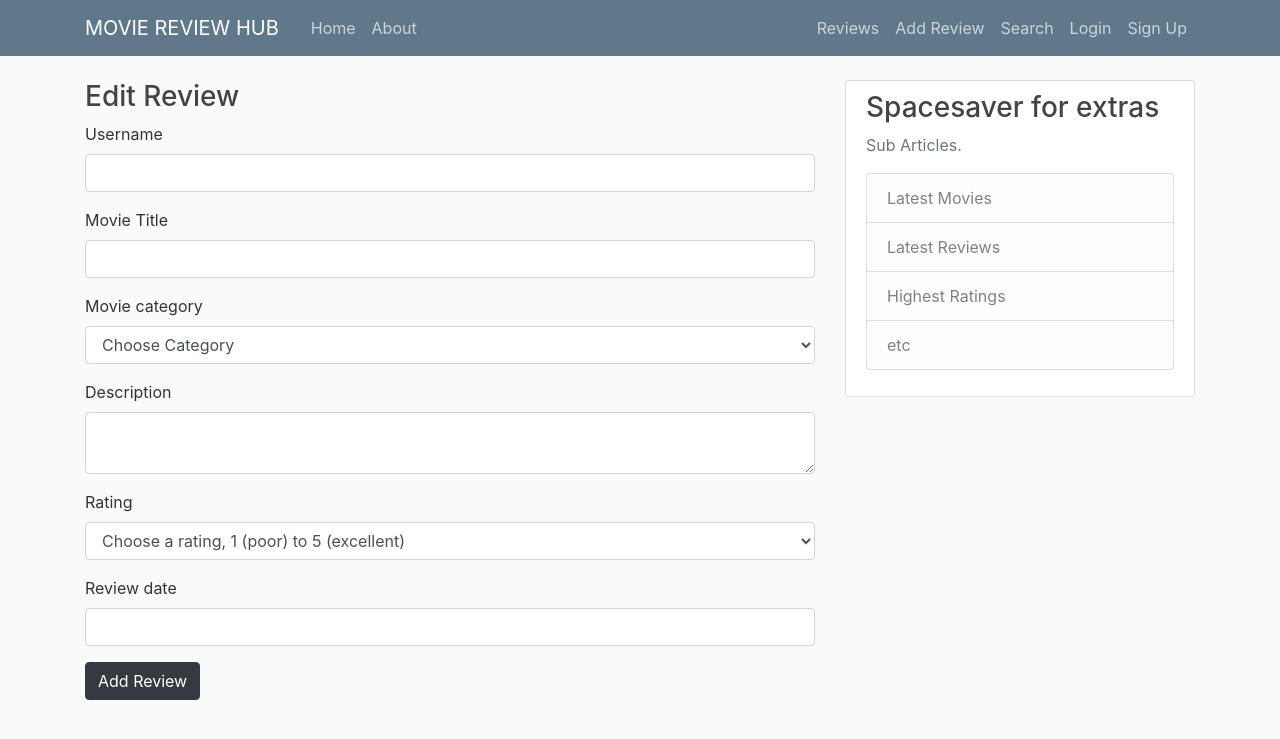
After one commit to hurter3/MovieReviewHub, a Flask app: template templates/editreview.html in a window 1280 px wide. The commit adds this page. Shown: the top 739 px of the page. Run offline with Flask 2, Linux system fonts and the light colour scheme; the template is opened without the code that fills it, so the values that code supplies are empty; some libraries are stand-ins or nearby versions.

Commit message:
added edit review template and linked button from reviews

```diff
--- a/app.py
+++ b/app.py
@@ -39,6 +39,13 @@
     reviews.insert_one(request.form.to_dict())
     return redirect(url_for('reviews'))
 
+@app.route('/editreview/<review_id>')
+def editreview(review_id):
+    the_review =  mongo.db.reviews.find_one({"_id": ObjectId(review_id)})
+    all_categories =  mongo.db.categories.find()
+    return render_template('editreview.html', review=the_review,
+                           categories=all_categories)
+
 @app.route("/search")
 def search():
     return render_template('search.html', title='Search')
--- a/requirements.txt
+++ b/requirements.txt
@@ -1,4 +1,7 @@
 Click==7.0
+dnspython==1.16.0
 Flask==1.1.1
+Flask-PyMongo==2.3.0
 itsdangerous==1.1.0
-Werkzeug==0.16.1
+pymongo==3.10.1
+Werkzeug==1.0.0
--- a/templates/base.html
+++ b/templates/base.html
@@ -11,7 +11,6 @@
     <link rel="stylesheet" type="text/css" href="{{ url_for('static', filename='css/style.css') }}">
 
     <link rel="stylesheet" href="//code.jquery.com/ui/1.12.1/themes/base/jquery-ui.css">
-    <link rel="stylesheet" href="/resources/demos/style.css">
 
     {% if title %}
         <title>Movie Review Hub - {{ title }}</title>
--- /dev/null
+++ b/templates/editreview.html
@@ -0,0 +1,43 @@
+{% extends 'base.html' %} {% block content %}
+<h3>Edit Review</h3>
+ <form action="{{ url_for('editreview', review_id=review._id) }}" method="POST">
+  <div class="form-group">
+    <label for="exampleFormControlInput1">Username</label>
+    <input type="text" class="form-control" id="username" name="username">
+  </div>
+   <div class="form-group">
+    <label for="exampleFormControlInput1">Movie Title</label>
+    <input type="text" class="form-control" id="movie_name" name="movie_name">
+  </div>
+  <div class="form-group">
+    <label for="exampleFormControlSelect1">Movie category</label>
+    <select class="form-control" id="category_name" name="category_name">
+    <option value="" disabled selected>Choose Category</option>
+      {% for cat in categories %}
+                      <option value="{{cat.category_name}}">{{cat.category_name}}</option>
+                  {% endfor %}    </select>
+  </div>
+  <div class="form-group">
+    <label for="exampleFormControlTextarea1">Description</label>
+    <textarea class="form-control" id="description" rows="2" name="description"></textarea>
+  </div>
+  <div class="form-group">
+    <label for="exampleFormControlSelect1">Rating</label>
+    <select class="form-control" id="review_rating" name="review_rating">
+      <option value="" disabled selected>Choose a rating, 1 (poor) to 5 (excellent)</option>
+      <option>1</option>
+      <option>2</option>
+      <option>3</option>
+      <option>4</option>
+      <option>5</option>
+    </select>
+  </div>
+   <div class="form-group">
+    <label for="exampleFormControlInput1">Review date</label>
+    <input type="text" class="form-control" id="datepicker" name="review_date">
+  </div>
+  <div> <button class="btn btn-dark" type="submit">Add Review</button>
+  </div>
+</form>
+
+{% endblock %}
--- a/templates/reviews.html
+++ b/templates/reviews.html
@@ -6,9 +6,15 @@
         <div class="card">
             <div class="card-header" id="heading{{review._id}}">
             <h2 class="mb-0">
+            <div col-9>
                 <button class="btn btn-link collapsed" type="button" data-toggle="collapse" data-target="#{{review._id}}" aria-expanded="false" aria-controls="{{review._id}}">
                 {{review.username}} -  {{review.review_date}}
                 </button>
+            </div>
+            <div col-3>
+                  <a href="{{url_for('editreview', review_id=review._id)}}" type="button" class="btn btn-warning btn-sm">Edit</a>
+                  <button type="button" class="btn btn-danger btn-sm">Delete</button>
+            </div>
             </h2>
             </div>
             <div id="{{review._id}}" class="collapse" aria-labelledby="heading{{review._id}}" data-parent="#accordionsection">
```
